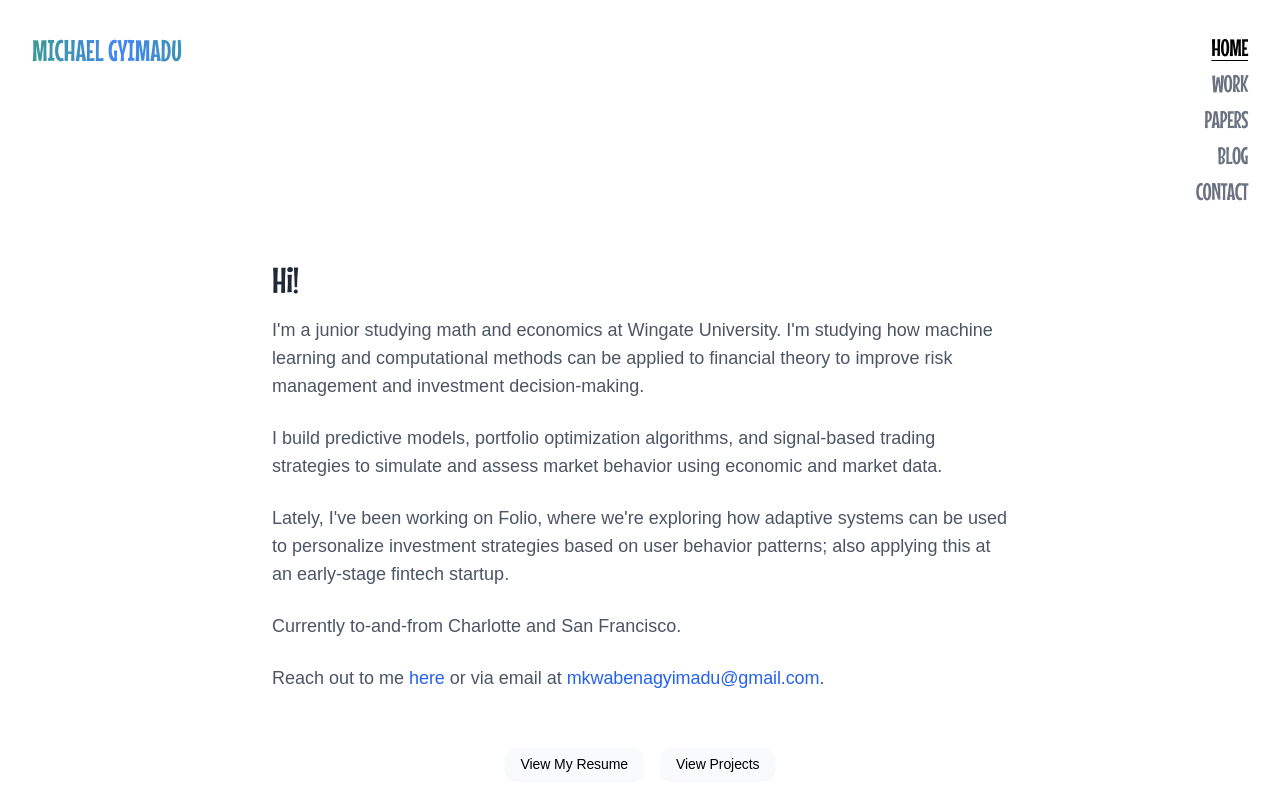
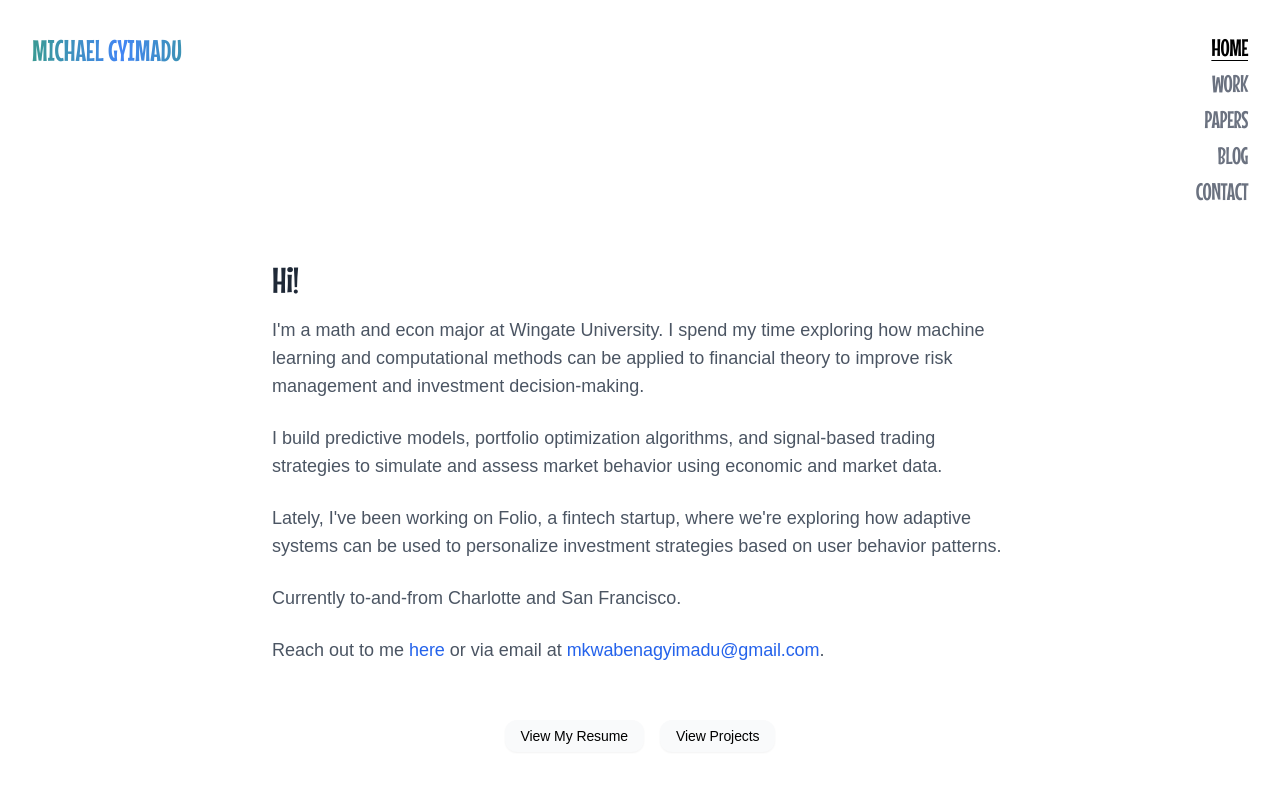
Before and after one commit to gyimadu/portfolio, a Next.js app: page / in a window 1280 px wide. Shown: the top 800 px of the page. Built offline with nearby package versions, Linux system fonts and the light colour scheme; a web font is replaced by a local one.

Commit message:
minor updates to homepage

```diff
--- a/src/app/page.tsx
+++ b/src/app/page.tsx
@@ -34,13 +34,13 @@ export default function Home() {
                   Hi!
                 </div>
                 <div className='text-lg md:text-lg mb-6'>
-                  I&apos;m a junior studying math and economics at Wingate University. I&apos;m studying how machine learning and computational methods can be applied to financial theory to improve risk management and investment decision-making.
+                  I&apos;m a math and econ major at Wingate University. I spend my time exploring how machine learning and computational methods can be applied to financial theory to improve risk management and investment decision-making.
                 </div>
                 <div className='text-lg md:text-lg mb-6'>
                   I build predictive models, portfolio optimization algorithms, and signal-based trading strategies to simulate and assess market behavior using economic and market data.
                 </div>
                 <div className='text-lg md:text-lg mb-6'>
-                  Lately, I&apos;ve been working on Folio, where we&apos;re exploring how adaptive systems can be used to personalize investment strategies based on user behavior patterns; also applying this at an early-stage fintech startup.
+                  Lately, I&apos;ve been working on Folio, a fintech startup, where we&apos;re exploring how adaptive systems can be used to personalize investment strategies based on user behavior patterns.
                 </div>
                 <div className='text-lg md:text-lg mb-6'>
                   Currently to-and-from Charlotte and San Francisco.
```
